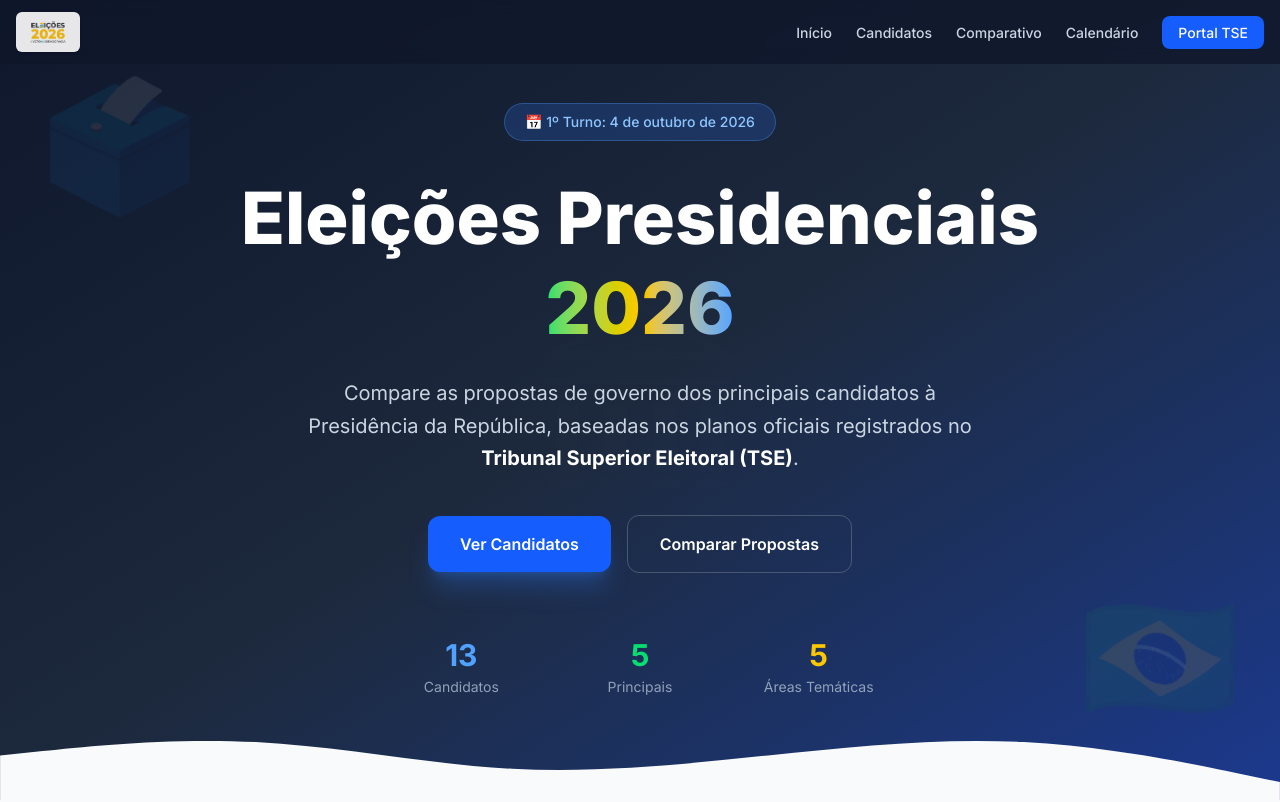
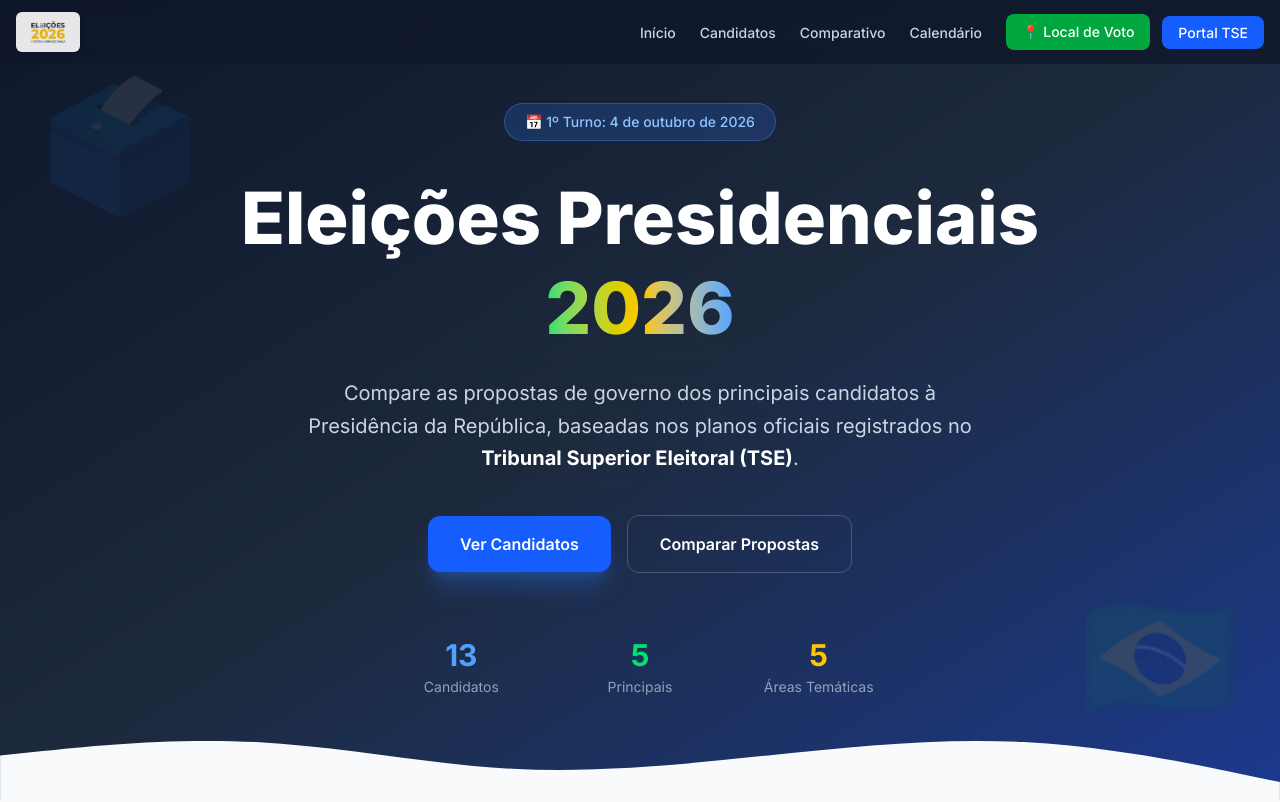
Before and after one commit to daniboycam/eleicoes-2026, a Next.js app: page / in a window 1280 px wide. Shown: the top 802 px of the page. Built offline with nearby package versions, Linux system fonts and the light colour scheme.

Commit message:
feat: add TSE local de voto link to navbar and footer

```diff
--- a/src/components/footer.tsx
+++ b/src/components/footer.tsx
@@ -39,12 +39,22 @@ export function Footer() {
               </li>
               <li>
                 <a
+                  href="https://www.tse.jus.br/servicos-eleitorais/titulo-e-local-de-votacao/consulta-por-nome"
+                  target="_blank"
+                  rel="noopener noreferrer"
+                  className="text-slate-400 hover:text-green-400 transition-colors flex items-center gap-1"
+                >
+                  📍 Consultar Local de Voto
+                </a>
+              </li>
+              <li>
+                <a
                   href="https://www.tre-sp.jus.br"
                   target="_blank"
                   rel="noopener noreferrer"
                   className="text-slate-400 hover:text-blue-400 transition-colors"
                 >
-                  📋 TRE — Calendário Eleitoral
+                  📌 TRE — Calendário Eleitoral
                 </a>
               </li>
             </ul>
--- a/src/components/navbar.tsx
+++ b/src/components/navbar.tsx
@@ -48,6 +48,17 @@ export function Navbar() {
               </a>
             </li>
           ))}
+          <div className="flex items-center gap-3">
+            <li>
+              <a
+                href="https://www.tse.jus.br/servicos-eleitorais/titulo-e-local-de-votacao/consulta-por-nome"
+                target="_blank"
+                rel="noopener noreferrer"
+                className="bg-green-600 hover:bg-green-700 text-white text-sm font-medium px-4 py-2 rounded-lg transition-all flex items-center gap-2"
+              >
+                📍 Local de Voto
+              </a>
+            </li>
             <li>
               <a
                 href="https://divulgacandcontas.tse.jus.br/divulga/#/home"
@@ -58,6 +69,7 @@ export function Navbar() {
                 Portal TSE
               </a>
             </li>
+          </div>
         </ul>
 
         <button
@@ -102,16 +114,28 @@ export function Navbar() {
               </a>
             </li>
           ))}
+          <div className="flex flex-col gap-2 mt-2">
+            <li>
+              <a
+                href="https://www.tse.jus.br/servicos-eleitorais/titulo-e-local-de-votacao/consulta-por-nome"
+                target="_blank"
+                rel="noopener noreferrer"
+                className="inline-block bg-green-600 text-white text-sm font-medium px-4 py-2 rounded-lg flex items-center gap-2 justify-center"
+              >
+                📍 Consultar Local de Voto
+              </a>
+            </li>
             <li>
               <a
                 href="https://divulgacandcontas.tse.jus.br/divulga/#/home"
                 target="_blank"
                 rel="noopener noreferrer"
-              className="inline-block bg-blue-600 text-white text-sm font-medium px-4 py-2 rounded-lg mt-2"
+                className="inline-block bg-blue-600 text-white text-sm font-medium px-4 py-2 rounded-lg text-center"
               >
                 Portal TSE
               </a>
             </li>
+          </div>
         </ul>
       </div>
     </nav>
```
Lines whose indentation alone changed are shown as unchanged.
